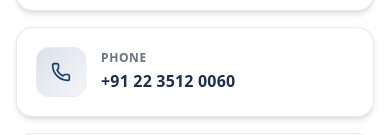
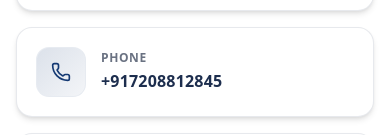
Before and after one commit to shankar-1403/ecb, a React (Vite) app: page /contact in a window 390 px wide. Shown: the part 451-586 px from the top of the page. Built offline with nearby package versions, Linux system fonts and the light colour scheme.

Commit message:
phone no changed

```diff
--- a/src/components/Footer.jsx
+++ b/src/components/Footer.jsx
@@ -51,7 +51,7 @@ const Footer = () => (
             </li>
             <li className="flex flex-col gap-1">
               <p className="w-20 font-bold">Phone:</p>
-              <a href="tel:+912235120060" className="hover:text-[#93c5fd] transition">+91 22 3512 0060</a>
+              <a href="tel:+917208812845" className="hover:text-[#93c5fd] transition">+91 72088 12845</a>
             </li>
             <li className="flex flex-col gap-1">
               <p className="w-20 font-bold">Whatsapp:</p>
--- a/src/pages/Contact.jsx
+++ b/src/pages/Contact.jsx
@@ -16,7 +16,7 @@ const fieldBase =
 
 const contactItems = [
   { icon: Mail, label: "Email", value: "ecb@ec-bharat.com", href: "mailto:ecb@ec-bharat.com" },
-  { icon: Phone, label: "Phone", value: "+91 22 3512 0060", href: "tel:+91 22 3512 0060" },
+  { icon: Phone, label: "Phone", value: "+917208812845", href: "tel:+91 72088 12845" },
   { icon: MapPin, label: "Location", value: "Lodha Supremus, 520, Off Mahakali Caves Rd, Chakala Industrial Area (MIDC), Andheri East, Mumbai, Maharashtra 400093", href: "https://www.google.com/maps?q=Lodha+Supremus+Andheri+East+Mumbai" },
 ];
 
--- a/src/pages/Home.jsx
+++ b/src/pages/Home.jsx
@@ -681,7 +681,7 @@ function Home() {
                         <div className="md:col-span-2 space-y-4">
                             {[
                                 { icon: Mail, label: "Email", value: "ecb@ec-bharat.com", href: "mailto:ecb@ec-bharat.com" },
-                                { icon: Phone, label: "Phone", value: "+91 22 3512 0060", href: "tel:+912235120060" },
+                                { icon: Phone, label: "Phone", value: "+91 72088 12845", href: "tel:+917208812845" },
                                 { icon: MapPin, label: "Location", value: "Lodha Supremus, 520, Off Mahakali Caves Rd, Chakala Industrial Area (MIDC), Andheri East, Mumbai, Maharashtra 400093", href: "https://www.google.com/maps?q=Lodha+Supremus+Andheri+East+Mumbai" },
                             ].map(({ icon: Icon, label, value, href }) => {
                                 const inner = (
```
